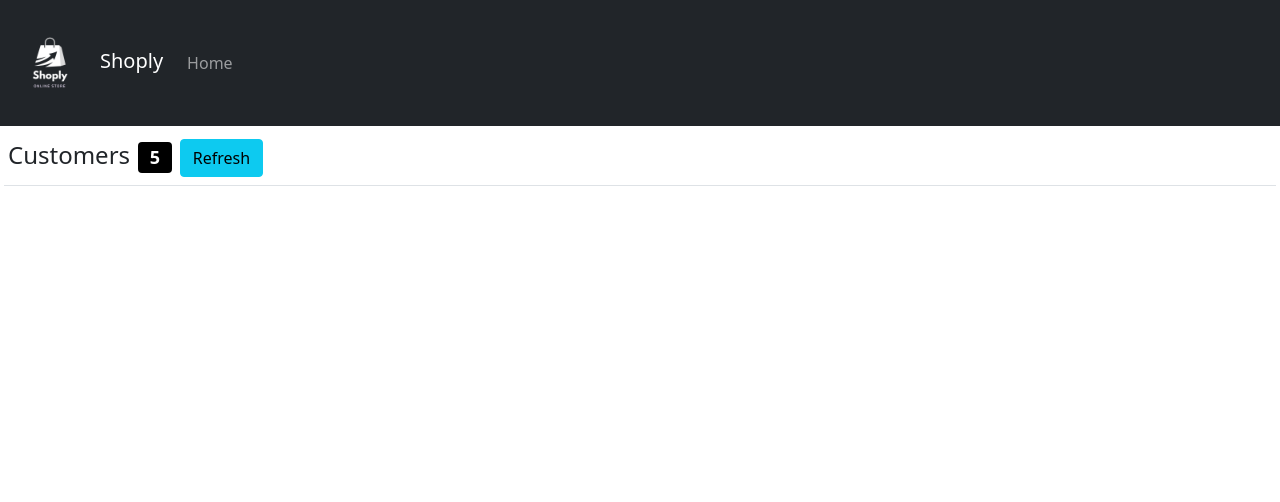
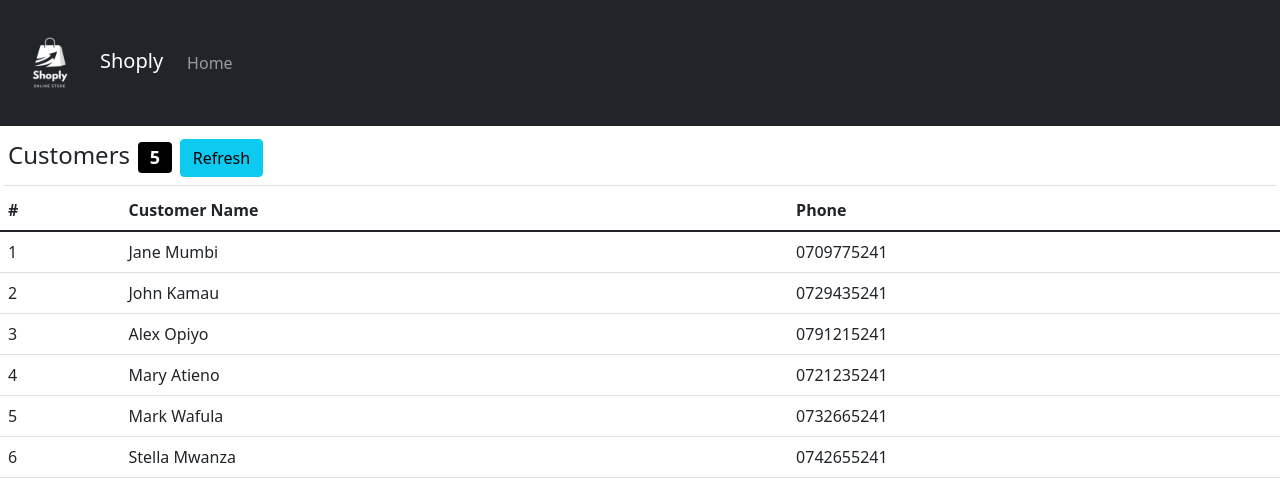
Before and after one commit to Susan56789/Shoply, a React (Create React App) app: page / in a window 1280 px wide. Shown: the top 502 px of the page. Built offline with nearby package versions, Linux system fonts and the light colour scheme.

Commit message:
render customer list

```diff
--- a/src/components/Home.js
+++ b/src/components/Home.js
@@ -4,6 +4,14 @@ export default class Home extends Component {
   state = {
     pageTitle: "Customers",
     customersCount: 5,
+    customers: [
+      { id: 1, name: "Jane Mumbi", phone: "0709775241" },
+      { id: 2, name: "John Kamau", phone: "0729435241" },
+      { id: 3, name: "Alex Opiyo", phone: "0791215241" },
+      { id: 4, name: "Mary Atieno", phone: "0721235241" },
+      { id: 5, name: "Mark Wafula", phone: "0732665241" },
+      { id: 6, name: "Stella Mwanza", phone: "0742655241" },
+    ],
   };
 
   //executes when user click on Refresh button
@@ -26,6 +34,27 @@ export default class Home extends Component {
             Refresh
           </button>
         </h4>
+
+        <table className="table">
+          <thead>
+            <tr>
+              <th>#</th>
+              <th>Customer Name</th>
+              <th>Phone</th>
+            </tr>
+          </thead>
+          <tbody>
+            {this.state.customers.map((cust) => {
+              return (
+                <tr>
+                  <td>{cust.id}</td>
+                  <td>{cust.name}</td>
+                  <td>{cust.phone}</td>
+                </tr>
+              );
+            })}
+          </tbody>
+        </table>
       </div>
     );
   }
```
